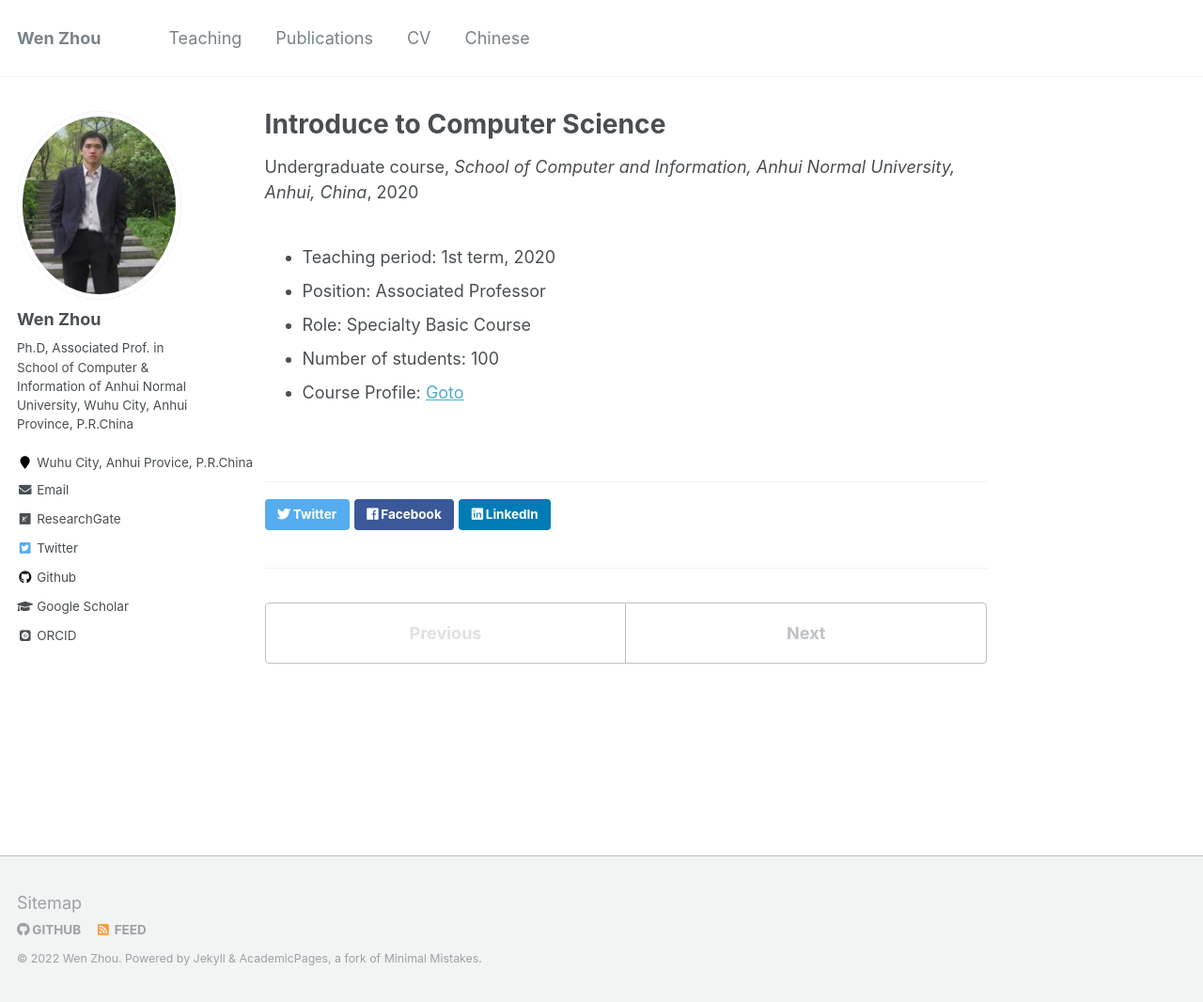
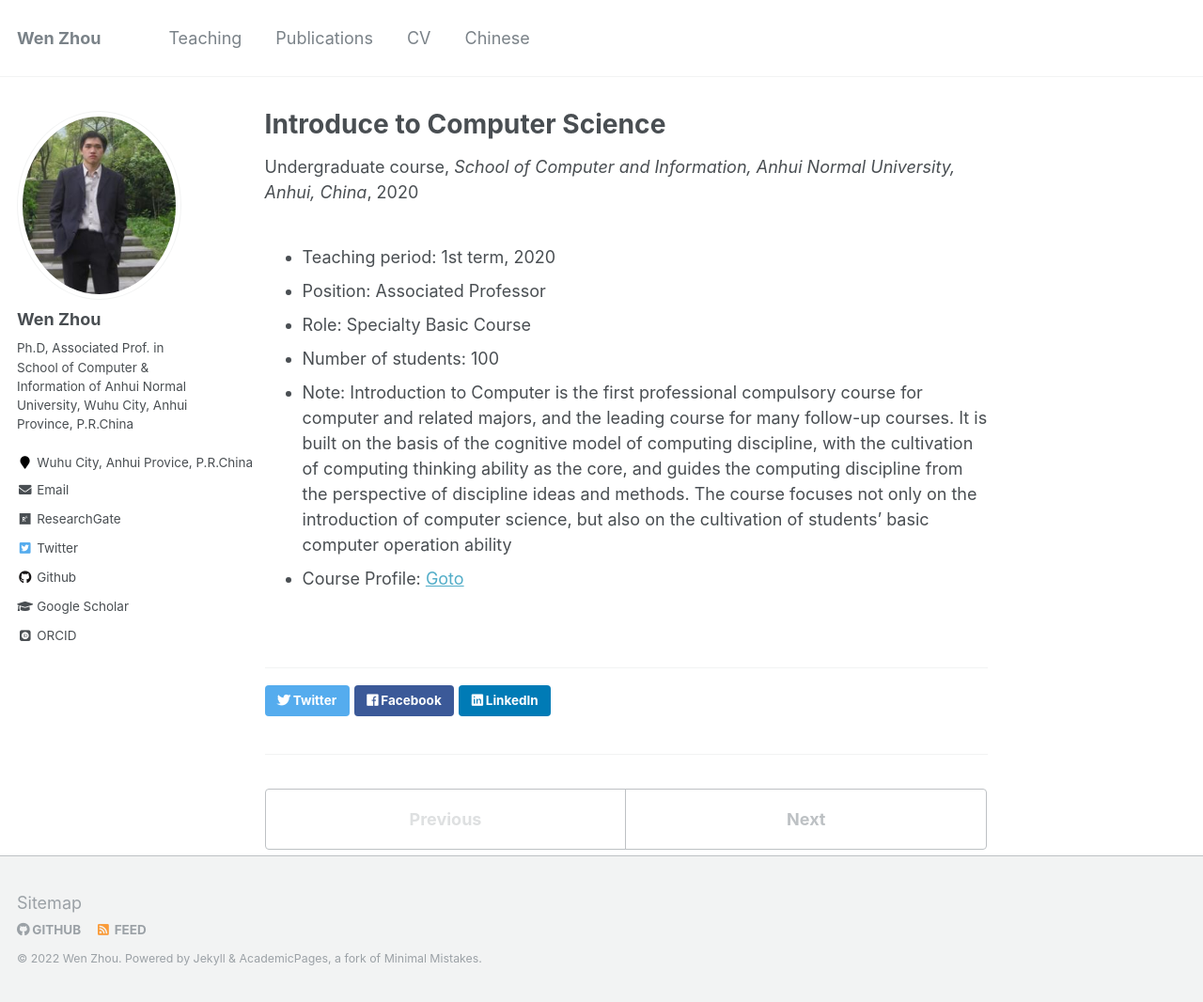
Before and after one commit to zhouwen327/zhouwen327.github.io, a Jekyll site: the page built from _teaching/2020-T1-ITC.md, in a window 1280 px wide and 1066 px high. Shown: the whole window at 94% size. Built offline with Jekyll 4.4.1, drawn with Linux system fonts in a browser that asks for light colours; some web fonts are replaced.

Commit message:
Update 2020-T1-ITC.md

```diff
--- a/_teaching/2020-T1-ITC.md
+++ b/_teaching/2020-T1-ITC.md
@@ -11,4 +11,5 @@
 * Position: Associated Professor
 * Role: Specialty Basic Course
 * Number of students: 100
+* Note: Introduction to Computer is the first professional compulsory course for computer and related majors, and the leading course for many follow-up courses. It is built on the basis of the cognitive model of computing discipline, with the cultivation of computing thinking ability as the core, and guides the computing discipline from the perspective of discipline ideas and methods. The course focuses not only on the introduction of computer science, but also on the cultivation of students' basic computer operation ability
 * Course Profile: [Goto](http://ivr-ahnu.cn/lectures/itc/)
```
